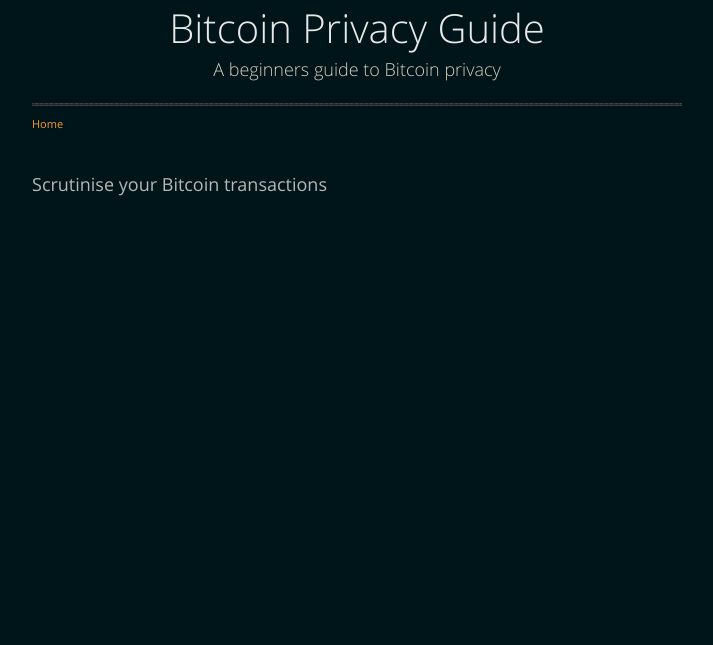
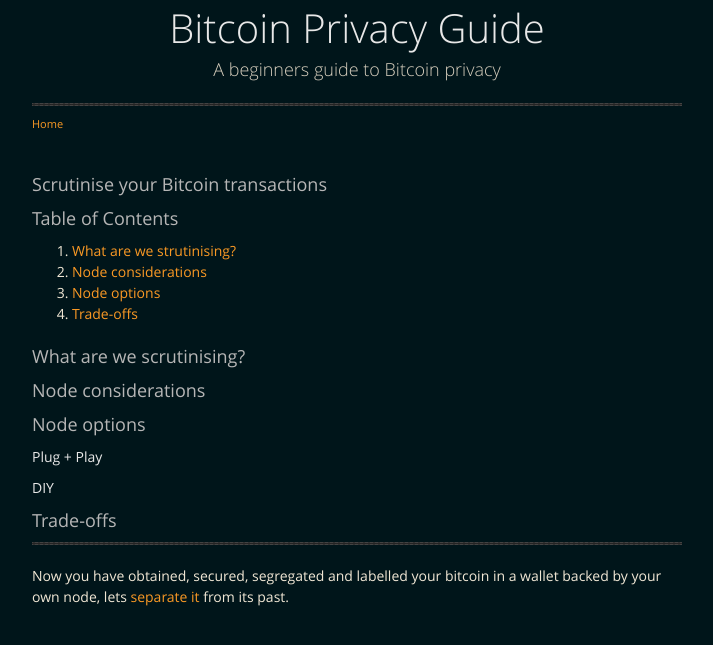
Before and after one commit to BitcoinQnA/BitcoinPrivacyGuide, a Jekyll site: the page built from scrutinise.md, in a window 1280 px wide. Shown: the top 645 px of the page, without its empty margins (283-996 px from the left). Built offline with Jekyll 4.4.1, drawn with Linux system fonts in a browser that asks for light colours.

Commit message:
Update scrutinise.md

```diff
--- a/scrutinise.md
+++ b/scrutinise.md
@@ -4,3 +4,34 @@ layout: default
 <br/>
 
 ### Scrutinise your Bitcoin transactions
+
+### Table of Contents
+
+1.  [What are we strutinising?](#what-are-we-scrutinising)
+2.  [Node considerations](#node-considerations)
+3.  [Node options](#options)
+4.  [Trade-offs](#trade-offs)
+
+
+### What are we scrutinising?
+
+
+### Node considerations
+
+
+### Node options
+
+#### Plug + Play
+
+
+#### DIY
+
+
+
+### Trade-offs
+
+
+
+  ***
+
+  Now you have obtained, secured, segregated and labelled your bitcoin in a wallet backed by your own node, lets [separate it](https://bitcoinprivacy.guide/separate.html) from its past.
```
